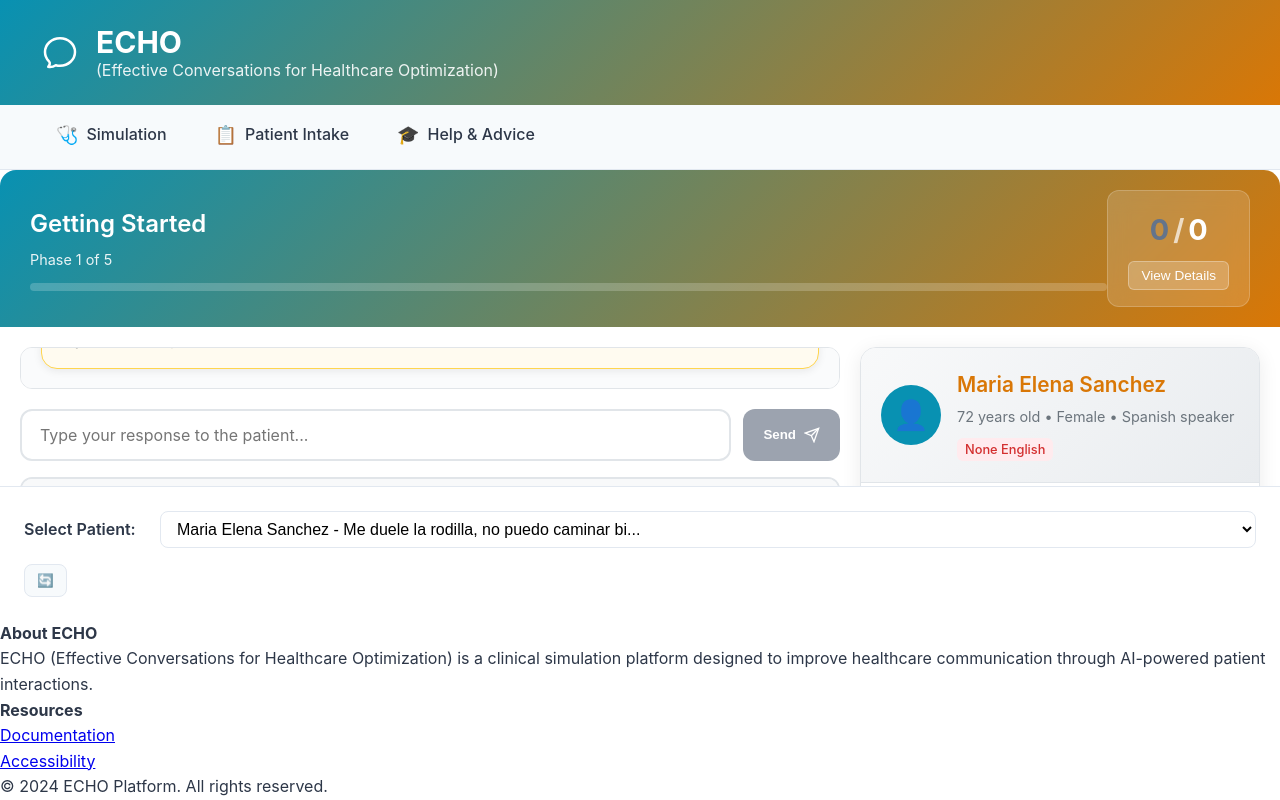
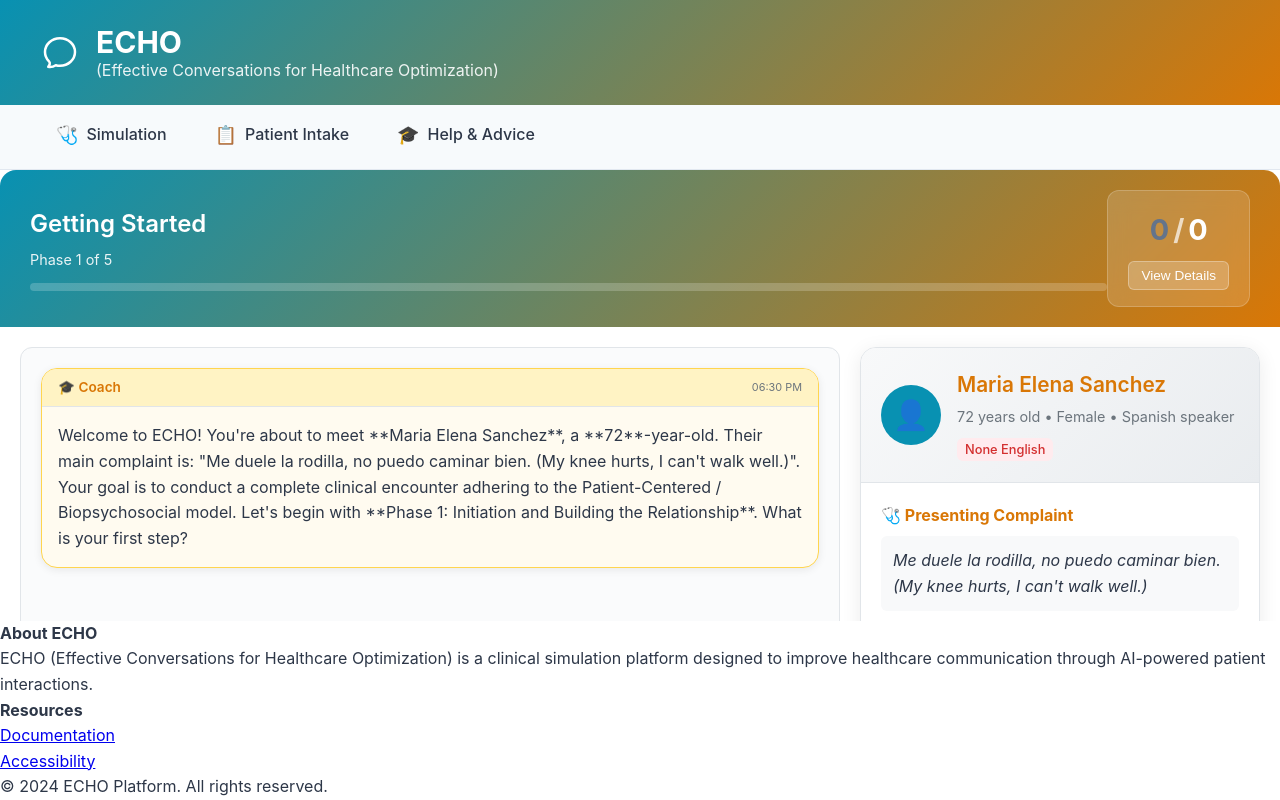
Before and after one commit to wrgr/echo, a React (Create React App) app: page / in a window 1280 px wide. Built offline with nearby package versions, Linux system fonts and the light colour scheme.

Commit message:
Fix simulation layout for patient card

```diff
--- a/public/styles.css
+++ b/public/styles.css
@@ -93,8 +93,8 @@ html, body {
 .app-container {
   display: flex;
   flex-direction: column;
-  height: 100vh;
-  overflow: hidden;
+  min-height: 100vh;
+  overflow-y: auto;
 }
 
 /* Header Styles */
@@ -320,8 +320,8 @@ html, body {
 .simulation-main {
   display: flex;
   flex-direction: column;
-  height: 100%;
-  overflow: hidden;
+  min-height: 100%;
+  overflow: visible;
 }
 
 .simulation-header {
@@ -974,7 +974,7 @@ html, body {
 
   .patient-card {
     max-width: none;
-    order: -1;
+    order: 1;
   }
 
   .intake-form-grid {
--- a/src/index.css
+++ b/src/index.css
@@ -93,8 +93,8 @@ html, body {
 .app-container {
   display: flex;
   flex-direction: column;
-  height: 100vh;
-  overflow: hidden;
+  min-height: 100vh;
+  overflow-y: auto;
 }
 
 /* Header Styles */
@@ -320,8 +320,8 @@ html, body {
 .simulation-main {
   display: flex;
   flex-direction: column;
-  height: 100%;
-  overflow: hidden;
+  min-height: 100%;
+  overflow: visible;
 }
 
 .simulation-header {
@@ -996,7 +996,7 @@ html, body {
 
   .patient-card {
     max-width: none;
-    order: -1;
+    order: 1;
   }
 
   .intake-form-grid {
```
